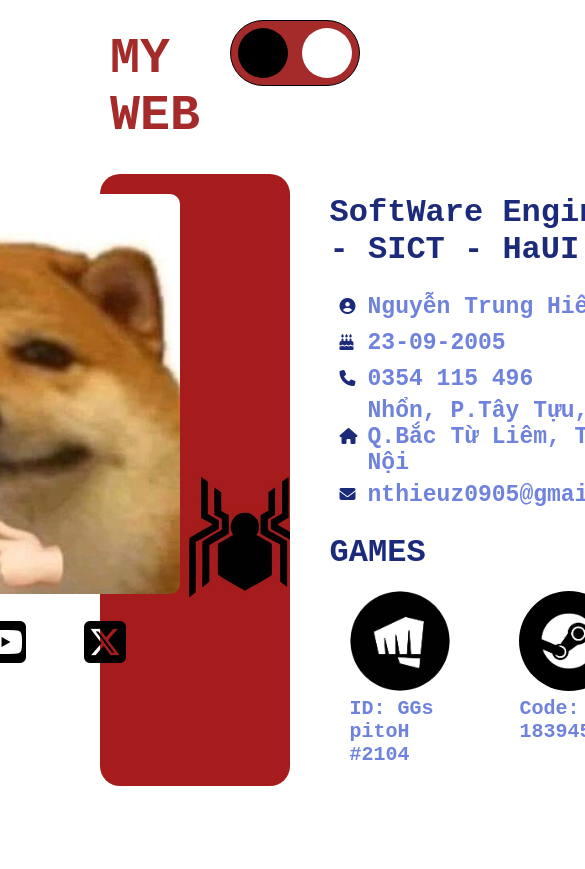
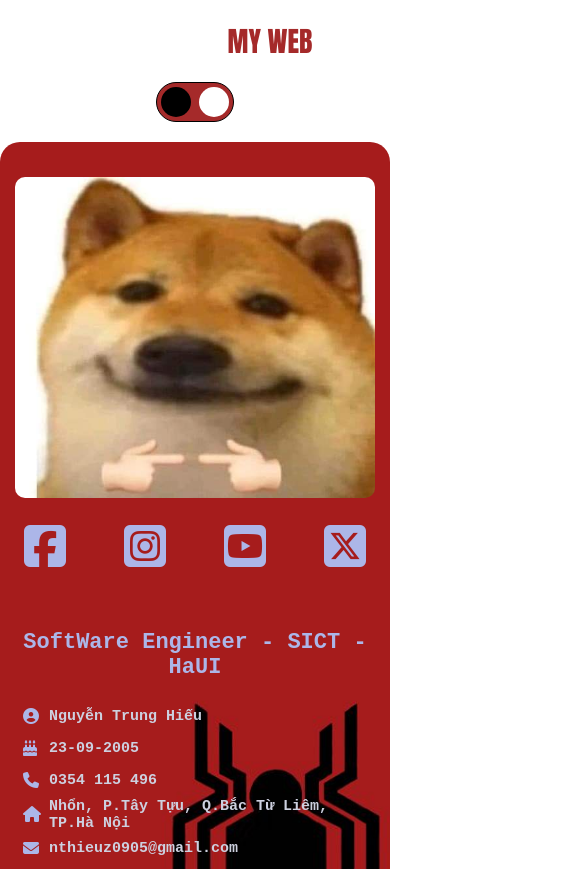
Before and after one commit to pitoh0905/hieu, a plain HTML site: page index.html in a window 390 px wide. Shown: the top 869 px of the page, 585 px wide, since content can reach past the window. Before the commit the page ends 844 px from the top, so only its background shows below. Drawn offline with Linux system fonts and the light colour scheme.

Commit message:
Update index.css

```diff
--- a/index.css
+++ b/index.css
@@ -7,24 +7,25 @@
 /* My Web */
 .header{
     display: flex;
+    flex-wrap: wrap;
+    align-items: center;
     justify-content: space-between;
     margin: 10px;
 }
 .header h1{
     color:brown;
-    font-family:'Courier New';
-    padding: 20px;
-    margin-left: 80px;
-    font-size: 50px;
+    font-family: Impact, sans-serif;
+    padding: 10px;
+    font-size: clamp(28px, 6vw, 50px);
+    margin-left: 150px;
 }
 /* mau nen */
 .background_color{
     padding: 10px;
-    margin-right: 90px;
+    margin-right: 150px;
 }
 .box{
     display: flex;
-
     border: 1px black solid;
     border-radius: 50px;
     background-color: brown;
@@ -49,7 +50,9 @@
     justify-content: center;
 }
 .avatar img{
-    height: 400px;
+    width: 100%;
+    max-width: 320px;
+    height: auto;
     background-size: cover;
     margin-top: 20px;
     border-radius: 10px ;
@@ -59,21 +62,24 @@
     padding: 20px;
 }
 .social ul li i{
-    color: black;
+    color: rgb(172, 182, 232);
 }
 
 /* main */
 .main{
     display: flex;
-    margin: auto 100px;
+    flex-wrap: wrap;
+    margin: 0 auto;
+    max-width: 1200px;
+    padding: 20px;
     justify-content: center;
+    align-items: flex-start;
     border-radius: 20px;
     background-image: url('bg_main_three.jpg');
     background-size: cover;
     background-position: 20% 62%;
     background-repeat: no-repeat;
-    object-fit: cover;
-    gap: 150px;
+    gap: 40px;
 }
 
 /* thong tin ben phai */
@@ -84,25 +90,25 @@
     margin-top: 20px;
 }
 .infor h1{
-    color: rgb(28, 42, 122);
+    color: rgb(172, 182, 232);
     font-family:'Courier New';
     padding-bottom: 20px;
 }
 .infor table tr td{
     padding: 8px;
-    color: rgb(28, 42, 122);
+    color: rgb(172, 182, 232);
 }
 .infor table tr th{
     text-align: left;
     font-size: 23px;
-    color: rgb(111, 131, 220);
+    color: rgb(205, 208, 223);
     font-family:'Courier New';
 }
 .games{
     margin-top:20px ;
 }
 .games h1{
-    color: rgb(28, 42, 122);
+    color: rgb(172, 182, 232);
     font-family:'Courier New';
 }
 .games ul{
@@ -112,7 +118,7 @@
 }
 .games ul li{
     padding: 20px;
-    color: rgb(111, 131, 220);
+    color: rgb(205, 208, 223);
     font-family:'Courier New';
     font-size: 20px;
     font-weight: bold;
@@ -121,3 +127,58 @@
     height: 100px;
     border-radius: 100%;
 }
+
+/* Responsive cho tablet/điện thoại */
+@media (max-width: 768px) {
+    .header{
+        justify-content: center;
+        text-align: center;
+    }
+    .header h1{
+        padding: 10px;
+        width: 100%;
+        text-align: center;
+    }
+    .background_color{
+        margin-right: 0;
+    }
+    .main{
+        flex-direction: column;
+        align-items: center;
+        padding: 15px;
+        gap: 20px;
+    }
+    .ava_social, .infor_right{
+        width: 100%;
+        max-width: 400px;
+    }
+    .avatar img{
+        max-width: 100%;
+    }
+    .infor table tr th{
+        font-size: 18px;
+    }
+    .infor h1{
+        font-size: 22px;
+        text-align: center;
+    }
+    .games h1{
+        text-align: center;
+    }
+    .games ul{
+        flex-wrap: wrap;
+    }
+}
+
+@media (max-width: 400px) {
+    .component{
+        padding: 15px;
+        margin: 4px;
+    }
+    .infor table tr th{
+        font-size: 15px;
+    }
+    .infor table tr td{
+        padding: 6px;
+    }
+}
```
